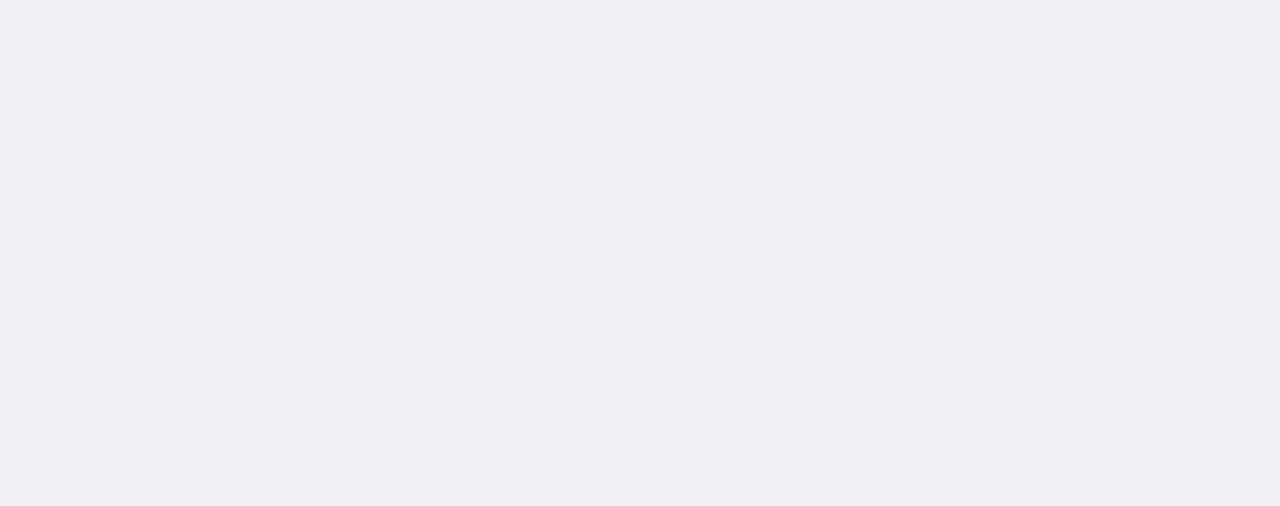
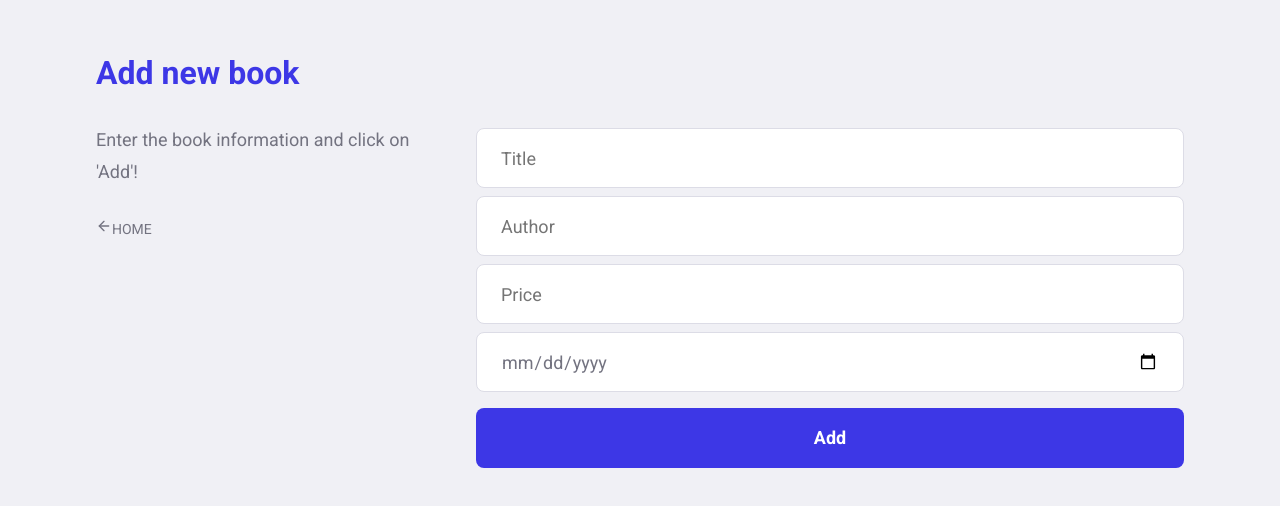
Before and after one commit to smartdev0809/api-rest-spring, a React (Create React App) app in the folder frontend/: page /books/new in a window 1280 px wide. Before the commit this address had no page. Shown: the part 106-612 px from the top of the page. Built offline with nearby package versions, Linux system fonts and the light colour scheme.

Commit message:
Tela de cadastrar novo livro

```diff
--- a/frontend/src/App.js
+++ b/frontend/src/App.js
@@ -4,6 +4,7 @@ import { BrowserRouter as Router, Route, Routes } from "react-router-dom";
 import "./global.css";
 import Login from "./pages/Login";
 import Book from "./pages/Book";
+import NewBook from "./pages/NewBook";
 
 const App = () => {
     return (
@@ -11,6 +12,7 @@ const App = () => {
             <Routes>
                 <Route path="/" Component={Login} />
                 <Route path="/books" Component={Book} />
+                <Route path="/books/new" Component={NewBook} />
             </Routes>
         </Router>
     );
--- a/frontend/src/pages/Book/index.js
+++ b/frontend/src/pages/Book/index.js
@@ -10,7 +10,7 @@ export default function Book() {
                 <span>
                     Welcome, <strong>Anthony</strong>!
                 </span>
-                <Link className="button" to="book/new">
+                <Link className="button" to="/books/new">
                     Add new book
                 </Link>
                 <button type="button">
--- /dev/null
+++ b/frontend/src/pages/NewBook/index.js
@@ -0,0 +1,31 @@
+import React from "react";
+import { Link } from "react-router-dom";
+import { FiArrowLeft } from "react-icons/fi";
+import "./styles.css";
+
+export default function NewBook() {
+    return (
+        <div className="new-book-container">
+            <div className="content">
+                <section className="form">
+                    <h1>Add new book</h1>
+                    <p>Enter the book information and click on 'Add'!</p>
+
+                    <Link className="back-link" to="/books">
+                        <FiArrowLeft size={16} color="#737380"></FiArrowLeft>
+                        HOME
+                    </Link>
+                </section>
+                <form>
+                    <input placeholder="Title" />
+                    <input placeholder="Author" />
+                    <input placeholder="Price" />
+                    <input type="date" />
+                    <button className="button" type="submit">
+                        Add
+                    </button>
+                </form>
+            </div>
+        </div>
+    );
+}
--- /dev/null
+++ b/frontend/src/pages/NewBook/styles.css
@@ -0,0 +1,57 @@
+.new-book-container {
+    color: #3d37e6;
+    width: 100%;
+    height: 100vh;
+    display: flex;
+    align-items: center;
+    justify-content: space-between;
+}
+
+.new-book-container section.form {
+    width: 100%;
+    height: 100%;
+    max-width: 350px;
+    margin-right: 30px;
+}
+
+.new-book-container section .back-link {
+    text-decoration: none;
+    color: #737380;
+}
+
+.new-book-container .content {
+    width: 100%;
+    height: 100%;
+    padding: 96px;
+    background: #f0f0f5;
+    box-shadow: 0 0 100px rgba(0, 0, 0, 0.1);
+    border-radius: 8px;
+    display: flex;
+    justify-content: space-between;
+    align-items: center;
+}
+
+.new-book-container .content section {
+    width: 100%;
+}
+
+.new-book-container .content section h1 {
+    margin: 64px 0 32px;
+    font-size: 32px;
+}
+
+.new-book-container .content section p {
+    font-size: 18px;
+    color: #737380;
+    line-height: 32px;
+    margin-bottom: 30px;
+}
+
+.new-book-container .content form {
+    width: 100%;
+}
+
+.new-book-container .content form input {
+    margin-top: 8px;
+    color: #737380;
+}
```
